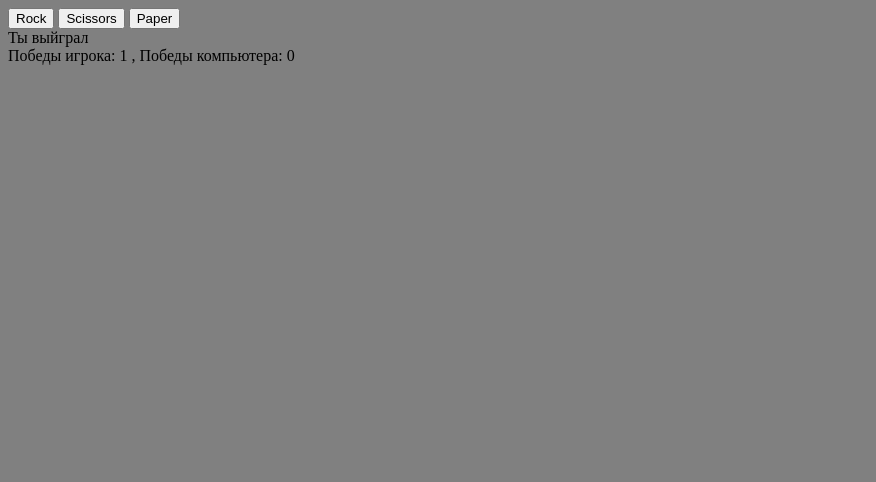
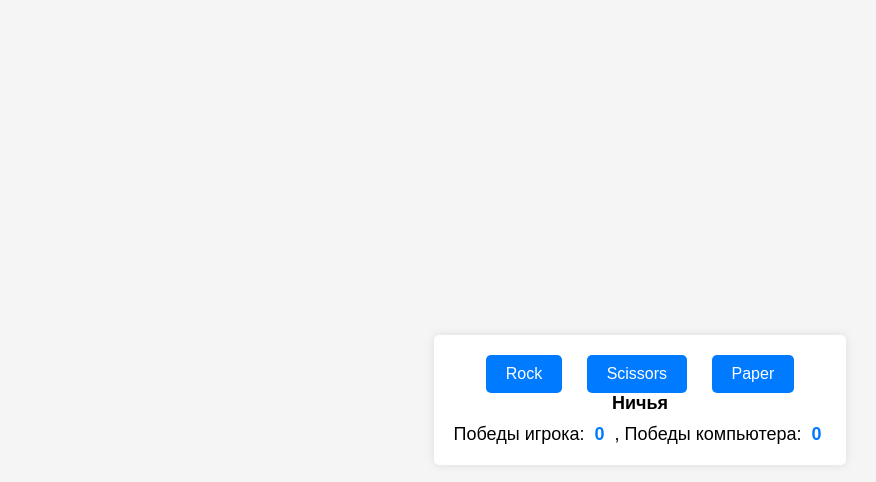
Before and after one commit to Save1i/Project-Rock-Paper-Scissor-S, a plain HTML site: page index.html in a window 1280 px wide. Both pictures are taken after a click on the button "Rock". Shown: the whole page, without its empty margins (0-876 px from the left). Drawn offline with Linux system fonts and the light colour scheme.

Commit message:
added event delegation, removed unnecessary

```diff
--- a/index.html
+++ b/index.html
@@ -5,16 +5,17 @@
     <meta http-equiv="X-UA-Compatible" content="IE=edge" />
     <meta name="viewport" content="width=device-width, initial-scale=1.0" />
     <title>Document</title>
-        <style>
-            .body {
-                background-color: gray;
-            }
-        </style>
+    <link rel="stylesheet" href="style.css" />
   </head>
-    <body class="body">
+  <body>
+    <div class="all">
+      <div class="menu">
         <button id="btn1">Rock</button>
         <button id="btn2">Scissors</button>
         <button id="btn3">Paper</button>
+      </div>
+
+      <div class="texts">
         <div class="result"></div>
         <div>
           Победы игрока:
@@ -22,6 +23,9 @@
           , Победы компьютера:
           <a class="comp"></a>
         </div>
+      </div>
+    </div>
+
     <script src="main.js"></script>
   </body>
 </html>
--- a/main.js
+++ b/main.js
@@ -1,11 +1,11 @@
 let scoreComp = 0;
-
 let scorePeople = 0;
 
-// let comp = (function random() {
-//     let choice = Math.round(Math.random() * 2); // 0, 1, 2
-//     return choice;
-// })();
+let people = document.querySelector(".people");
+let comp = document.querySelector(".comp");
+
+people.textContent = scorePeople;
+comp.textContent = scoreComp;
 
 function random() {
   let choice = Math.round(Math.random() * 2); // 0, 1, 2
@@ -13,15 +13,6 @@ function random() {
 }
 
 console.log(random());
-
-// console.log(comp);
-
-// новая запись присвоения переменной значения функции:
-
-// let Anylet = (function( {
-//     ..x..
-//     return x;
-// }());
 
 function getComputerChoice() {
   if (random() == 0) {
@@ -33,93 +24,36 @@ function getComputerChoice() {
   }
 }
 
-// let rock = document.querySelector(".rock");
-// let scissors = document.querySelector(".scissors");
-// let paper = document.querySelector(".paper");
-// console.log(rock);
+let playerSelection = ""; // Начальное значение
 
-// let buttons = document.getElementsByClassName("btn");
-// let buttonScissors = document.getElementByClassName("scissors")[1];
-// let buttonPaper = document.getElementByClassName("paper")[2];
+const menu = document.querySelector(".menu");
 
-// let buttons = document.querySelectorAll("button");
-let playerSelection = function playerChoise() {
-    document.querySelector("#btn1").onclick = function () {
-        playRound("Камень");
-    };
-    document.querySelector("#btn2").onclick = function () {
-        playRound("Ножницы");
-    };
-    document.querySelector("#btn3").onclick = function () {
-        playRound("Бумага");
-    };
-};
-console.log(playerSelection());
+menu.addEventListener("click", (event) => {
+  let target = event.target;
 
-// for (i = 0; i < buttons.length; i++) {
-//     buttons[i].onclick = function () {
-//         console.log(buttons.value);
-//     };
-// }
-
-// buttons.forEach((button) => {
-//     button.addEventListener("click", function () {
-//         console.log(buttons.value);
-//     });
-// });
-// buttonRock.onclick = function () {
-//     alert("hahahhaa");
-// };
-
-// buttonRock.onclick = function () {
-//     console.log("Rock");
-// };
-// console.log(playerSelection());
-// function playerSelection() {
-//     if (button) {
-//         return "Камень";
-//     } else if (scissors) {
-//         return "Ножницы";
-//     } else if (paper) {
-//         return "Бумага";
-//     } else {
-//         return "Не мухлюй";
-//     }
-// }
-// alert(computerSelection());
-// ________________________________________________________________________________________
-// function playerSelection() {
-//     let playerChoiceNoRegister = prompt(
-//         "Выбери: Камень, Ножницы, Бумага!",
-//         "Бумага"
-//     );
-
-//     let playerChoice = playerChoiceNoRegister.toLowerCase();
-
-//     if (playerChoice === "камень") {
-//         return "Камень";
-//     } else if (playerChoice === "ножницы") {
-//         return "Ножницы";
-//     } else if (playerChoice === "бумага") {
-//         return "Бумага";
-//     } else {
-//         return "Не мухлюй";
-//     }
-// }
-// ________________________________________________________________________________________________
-// alert(playerSelection());
-
-// Ситуации:
-// 1. камень бьет ножницы
-// 2. бумага бьет камень
-// 3. ножницы бьют бумагу
+  switch (target.id) {
+    case "btn1":
+      playerSelection = "Камень"; // Устанавливаем значение при нажатии кнопки
+      playRound(playerSelection);
+      break;
+    case "btn2":
+      playerSelection = "Ножницы"; // Устанавливаем значение при нажатии кнопки
+      playRound(playerSelection);
+      break;
+    case "btn3":
+      playerSelection = "Бумага"; // Устанавливаем значение при нажатии кнопки
+      playRound(playerSelection);
+      break;
+  }
+});
 
 function playRound(playerSelection) {
   let computerSelection = getComputerChoice();
   let result = "";
-    console.log(playerSelection);
-    console.log(computerSelection + " rjvg");
-    if (
+
+  if (playerSelection == "") {
+    result = "Let`s go";
+  } else if (
     (computerSelection == "Камень" && playerSelection == "Ножницы") ||
     (computerSelection == "Бумага" && playerSelection == "Камень") ||
     (computerSelection == "Ножницы" && playerSelection == "Бумага")
@@ -127,18 +61,8 @@ function playRound(playerSelection) {
     scoreComp++;
     result = "Ты проиграл";
 
-        let people = document.querySelector(".people");
     people.innerHTML = scorePeople;
-
-        let comp = document.querySelector(".comp");
     comp.innerHTML = scoreComp;
-        console.log(
-            "Победы игрока: " +
-                scorePeople +
-                " ," +
-                "Победы компьютера: " +
-                scoreComp
-        );
   } else if (
     (computerSelection == "Бумага" && playerSelection == "Ножницы") ||
     (computerSelection == "Ножницы" && playerSelection == "Камень") ||
@@ -147,43 +71,14 @@ function playRound(playerSelection) {
     scorePeople++;
     result = "Ты выйграл";
 
-        let people = document.querySelector(".people");
     people.innerHTML = scorePeople;
-
-        let comp = document.querySelector(".comp");
     comp.innerHTML = scoreComp;
-        console.log(
-            "Победы игрока: " +
-                scorePeople +
-                " ," +
-                "Победы компьютера: " +
-                scoreComp
-        );
-    } else if (playerSelection() == undefined) {
-        result = "Let`s go";
   } else {
     result = "Ничья";
-        scoreComp;
-        scorePeople;
+  }
 
-        let people = document.querySelector(".people");
-        people.innerHTML = scorePeople;
-
-        let comp = document.querySelector(".comp");
-        comp.innerHTML = scoreComp;
-
-        console.log(
-            "Победы игрока: " +
-                scorePeople +
-                " ," +
-                "Победы компьютера: " +
-                scoreComp
-        );
-    }
   let resultElem = document.querySelector(".result");
   resultElem.innerHTML = result;
 
-    return;
+  console.log("Победы игрока: " + scorePeople + " ," + "Победы компьютера: " + scoreComp);
 }
-
-console.log(playRound(playerSelection));
--- /dev/null
+++ b/style.css
@@ -0,0 +1,58 @@
+body {
+    margin: 0;
+    display: flex;
+    justify-content: center;
+    align-items: center;
+    height: 100vh;
+    background-color: #f5f5f5;
+    font-family: Arial, sans-serif;
+}
+
+.all {
+    text-align: center;
+    background-color: #fff;
+    padding: 20px;
+    border-radius: 5px;
+    box-shadow: 0px 0px 10px rgba(0, 0, 0, 0.1);
+}
+
+.btn {
+    margin-bottom: 20px;
+}
+
+button {
+    padding: 10px 20px;
+    font-size: 16px;
+    cursor: pointer;
+    border: none;
+    background-color: #007bff;
+    color: #fff;
+    border-radius: 5px;
+    margin: 0 10px;
+}
+
+button:hover {
+    background-color: #0056b3;
+}
+
+.texts {
+    font-size: 18px;
+}
+
+.result {
+    margin-bottom: 10px;
+    font-weight: bold;
+}
+
+.people,
+.comp {
+    font-weight: bold;
+    color: #007bff;
+    text-decoration: none;
+    margin: 0 5px;
+}
+
+.people:hover,
+.comp:hover {
+    text-decoration: underline;
+}
```
Lines whose indentation alone changed are shown as unchanged.
